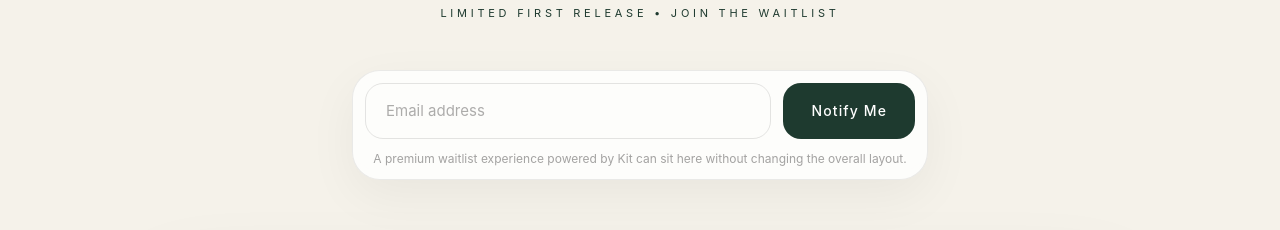
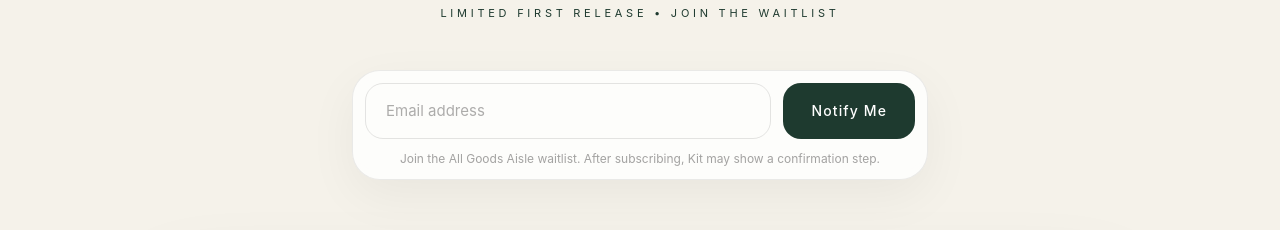
Before and after one commit to thierno-AllG/all-goods-aisle, a React (Vite) app: page / in a window 1280 px wide. Shown: the part 426-656 px from the top of the page. Built offline with nearby package versions, Linux system fonts and the light colour scheme.

Commit message:
Connect Kit form

```diff
--- a/src/App.jsx
+++ b/src/App.jsx
@@ -1,3 +1,34 @@
+function WaitlistForm({ buttonText = "Notify Me" }) {
+  return (
+    <form
+      action="https://app.kit.com/forms/9322192/subscriptions"
+      method="post"
+      className="mx-auto mt-12 max-w-xl rounded-[28px] border border-black/8 bg-white/80 p-3 shadow-[0_16px_50px_rgba(0,0,0,0.05)] backdrop-blur"
+    >
+      <div className="flex flex-col gap-3 sm:flex-row">
+        <input
+          type="email"
+          name="email_address"
+          placeholder="Email address"
+          aria-label="Email address"
+          required
+          className="h-14 flex-1 rounded-[18px] border border-black/10 bg-transparent px-5 text-[15px] outline-none placeholder:text-black/32 focus:border-[#1E3A2F]"
+        />
+        <button
+          type="submit"
+          className="h-14 rounded-[18px] bg-[#1E3A2F] px-7 text-sm font-medium tracking-[0.08em] text-white"
+        >
+          {buttonText}
+        </button>
+      </div>
+      <p className="mt-3 text-xs text-black/36">
+        Join the All Goods Aisle waitlist. After subscribing, Kit may show a
+        confirmation step.
+      </p>
+    </form>
+  );
+}
+
 export default function App() {
   return (
     <div className="min-h-screen bg-[#F5F2EA] text-[#111111]">
@@ -32,22 +63,7 @@
             Limited First Release • Join the Waitlist
           </div>
 
-          <div className="mx-auto mt-12 max-w-xl rounded-[28px] border border-black/8 bg-white/80 p-3 shadow-[0_16px_50px_rgba(0,0,0,0.05)] backdrop-blur">
-            <div className="flex flex-col gap-3 sm:flex-row">
-              <input
-                type="email"
-                placeholder="Email address"
-                className="h-14 flex-1 rounded-[18px] border border-black/10 bg-transparent px-5 text-[15px] outline-none placeholder:text-black/32 focus:border-[#1E3A2F]"
-              />
-              <button className="h-14 rounded-[18px] bg-[#1E3A2F] px-7 text-sm font-medium tracking-[0.08em] text-white">
-                Notify Me
-              </button>
-            </div>
-            <p className="mt-3 text-xs text-black/36">
-              A premium waitlist experience powered by Kit can sit here without
-              changing the overall layout.
-            </p>
-          </div>
+          <WaitlistForm buttonText="Notify Me" />
 
           <div className="mt-20 overflow-hidden rounded-[32px] shadow-[0_32px_90px_rgba(0,0,0,0.12)]">
             <img
@@ -139,18 +155,7 @@
             product announcements.
           </p>
 
-          <div className="mx-auto mt-10 max-w-xl rounded-[28px] border border-black/8 bg-white/80 p-3 shadow-[0_16px_50px_rgba(0,0,0,0.05)]">
-            <div className="flex flex-col gap-3 sm:flex-row">
-              <input
-                type="email"
-                placeholder="Email address"
-                className="h-14 flex-1 rounded-[18px] border border-black/10 bg-transparent px-5 text-[15px] outline-none placeholder:text-black/32 focus:border-[#1E3A2F]"
-              />
-              <button className="h-14 rounded-[18px] bg-[#1E3A2F] px-7 text-sm font-medium tracking-[0.08em] text-white">
-                Join Waitlist
-              </button>
-            </div>
-          </div>
+          <WaitlistForm buttonText="Join Waitlist" />
         </section>
       </main>
 
--- /dev/null
+++ b/src/ThankYou.jsx
@@ -0,0 +1,28 @@
+export default function ThankYou() {
+  return (
+    <div className="min-h-screen flex items-center justify-center bg-[#F5F2EA] px-6">
+      <div className="max-w-xl text-center">
+        <h1 className="text-4xl font-light tracking-[-0.02em] text-[#111111]">
+          You're on the list.
+        </h1>
+
+        <p className="mt-6 text-[17px] leading-8 text-black/60">
+          Thank you for joining the All Goods Aisle waitlist.
+          Please check your email to confirm your subscription.
+        </p>
+
+        <p className="mt-6 text-sm text-black/40">
+          We’ll notify you as soon as our first ceremonial-grade matcha
+          becomes available.
+        </p>
+
+        <a
+          href="/"
+          className="inline-block mt-10 rounded-[18px] bg-[#1E3A2F] px-7 py-4 text-sm font-medium tracking-[0.08em] text-white"
+        >
+          Back to Home
+        </a>
+      </div>
+    </div>
+  );
+}
--- a/src/main.jsx
+++ b/src/main.jsx
@@ -1,10 +1,13 @@
 import React from "react";
 import ReactDOM from "react-dom/client";
+import App from "./App.jsx";
+import ThankYou from "./ThankYou.jsx";
 import "./index.css";
-import App from "./App.jsx";
+
+const path = window.location.pathname;
+
+const Page = path === "/thank-you" ? <ThankYou /> : <App />;
 
 ReactDOM.createRoot(document.getElementById("root")).render(
-  <React.StrictMode>
-    <App />
-  </React.StrictMode>
+  <React.StrictMode>{Page}</React.StrictMode>
 );
```
